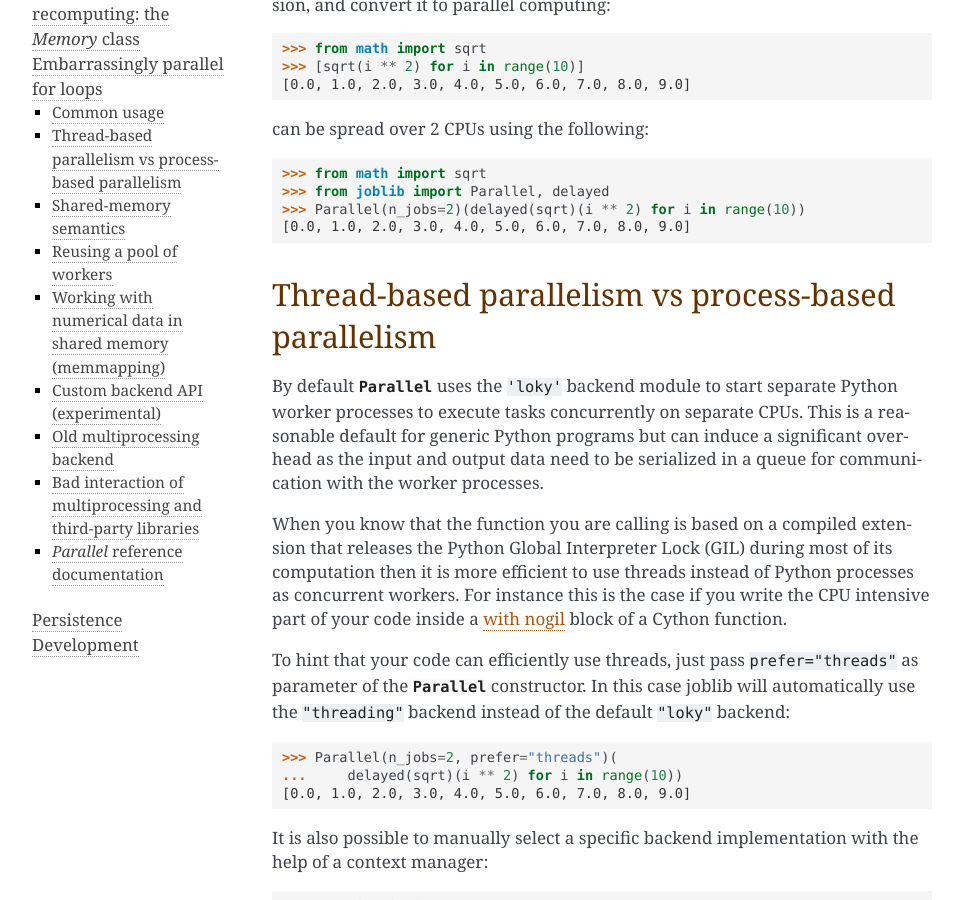
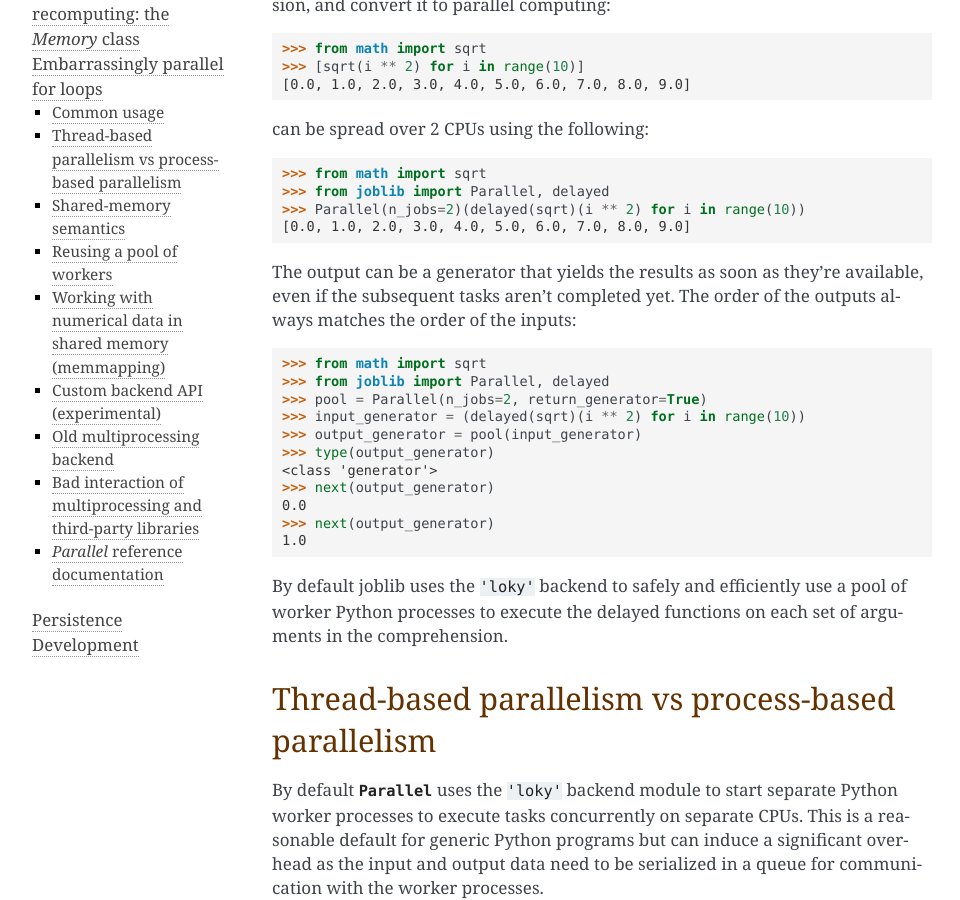
Before and after one commit to joblib/joblib, a Sphinx documentation site: the page built from doc/parallel.rst, in a window 1280 px wide and 900 px high, scrolled down 298 px. Shown: the whole window, without its empty margins (148-1108 px from the left). Built offline with Sphinx 7.4.7, drawn with Linux system fonts in a browser that asks for light colours; formulas are drawn with MathJax 3; pages that are not in the unit, such as notebooks, are missing from menus.

Commit message:
Parallel can now return a generator

```diff
--- a/doc/parallel.rst
+++ b/doc/parallel.rst
@@ -21,6 +21,25 @@ can be spread over 2 CPUs using the following::
     >>> Parallel(n_jobs=2)(delayed(sqrt)(i ** 2) for i in range(10))
     [0.0, 1.0, 2.0, 3.0, 4.0, 5.0, 6.0, 7.0, 8.0, 9.0]
 
+The output can be a generator that yields the results as soon as they're
+available, even if the subsequent tasks aren't completed yet. The order
+of the outputs always matches the order of the inputs::
+
+    >>> from math import sqrt
+    >>> from joblib import Parallel, delayed
+    >>> pool = Parallel(n_jobs=2, return_generator=True)
+    >>> input_generator = (delayed(sqrt)(i ** 2) for i in range(10))
+    >>> output_generator = pool(input_generator)
+    >>> type(output_generator)
+    <class 'generator'>
+    >>> next(output_generator)
+    0.0
+    >>> next(output_generator)
+    1.0
+
+By default joblib uses the ``'loky'`` backend to safely and efficiently
+use a pool of worker Python processes to execute the delayed functions
+on each set of arguments in the comprehension.
 
 Thread-based parallelism vs process-based parallelism
 =====================================================
```
Also changed, not shown: 3 other files.
